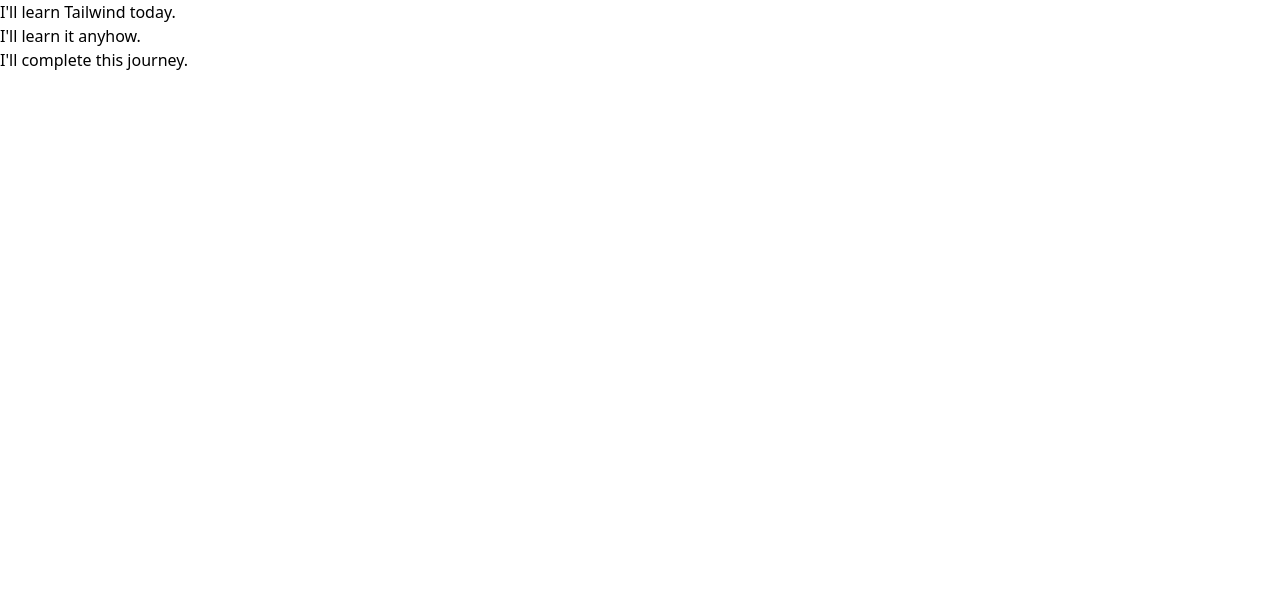
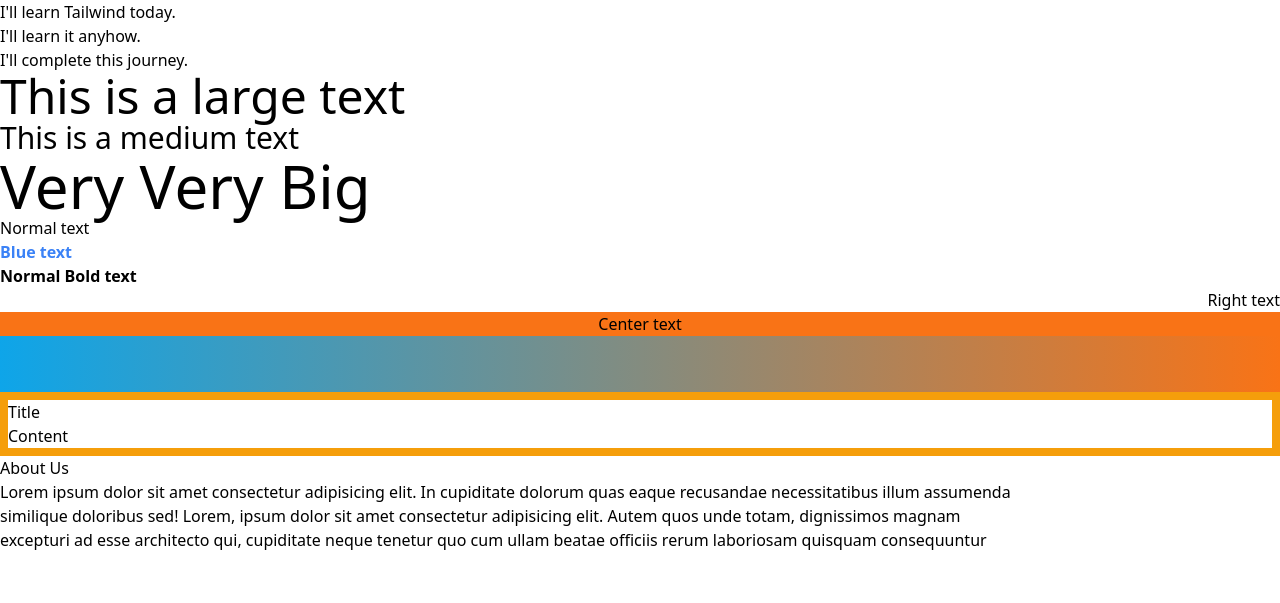
Before and after one commit to ashikur698/intro-to-tailwind, a plain HTML site: page index.html in a window 1280 px wide. Drawn offline with nearby package versions, Linux system fonts and the light colour scheme.

Commit message:
added new section

```diff
--- a/index.html
+++ b/index.html
@@ -16,6 +16,26 @@
             <h2>I'll learn it anyhow.</h2>
             <p>I'll complete this journey.</p>
         </section>
+
+        <section>
+            <h1 class="text-5xl">This is a large text</h1>
+            <h2 class="text-3xl">This is a medium text</h2>
+            <h1 class="text-6xl">Very Very Big</h1>
+            <p>Normal text</p>
+            <p class="text-blue-500 font-bold">Blue text</p>
+            <p class="font-bold">Normal Bold text</p>
+            <p class="text-right">Right text</p>
+            <p class="text-center bg-orange-500">Center text</p>
+            <div class="h-14 bg-gradient-to-r from-sky-500 to-orange-500"></div>
+            <div class="border-8 border-amber-500">
+                <h3>Title</h3>
+                <p>Content</p>
+            </div>
+        </section>
+        <section class="w-4/5 border-7 border-amber-500 h-24 overflow-scroll">
+            <h3>About Us</h3>
+            <p>Lorem ipsum dolor sit amet consectetur adipisicing elit. In cupiditate dolorum quas eaque recusandae necessitatibus illum assumenda similique doloribus sed! Lorem, ipsum dolor sit amet consectetur adipisicing elit. Autem quos unde totam, dignissimos magnam excepturi ad esse architecto qui, cupiditate neque tenetur quo cum ullam beatae officiis rerum laboriosam quisquam consequuntur commodi aliquid, nemo praesentium! Qui fugiat at consectetur voluptatibus maiores pariatur, consequatur, officiis quidem, labore odio inventore alias cumque?</p>
+        </section>
     </main>
 </body>
 </html>
```
